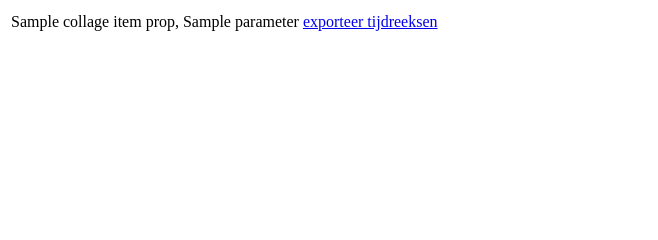
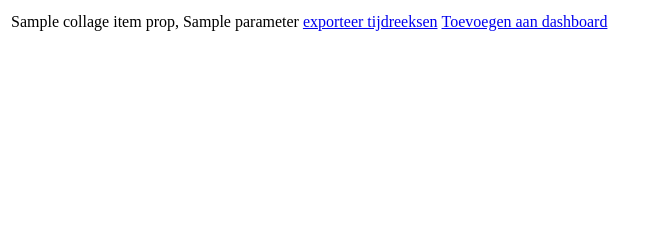
Before and after one commit to lizardsystem/lizard-fewsjdbc, a Django app: template lizard_fewsjdbc/templates/lizard_fewsjdbc/popup.html in a window 1280 px wide. Shown: the part 266-506 px from the top of the page, without its empty margins (0-658 px from the left). Run offline with Django 3.2, Linux system fonts and the light colour scheme; the template is opened without the code that fills it: most values are stand-ins (such as "Sample title", 1, 10 or a date in 2020).

Commit message:
Re-added 'add-to-collage' link

```diff
--- a/lizard_fewsjdbc/templates/lizard_fewsjdbc/popup.html
+++ b/lizard_fewsjdbc/templates/lizard_fewsjdbc/popup.html
@@ -34,6 +34,20 @@
                  title="bewerk drempelwaarde(n)">drempelwaarden</a>
             </td>
           {% endif %}
+
+          <td>
+            <a href="{% url lizard_map_collage_add %}"
+               class="collage-add"
+               data-name="{{ collage_item_prop.name }}, {{ parameter }}"
+               data-adapter-class="{{ collage_item_prop.adapter_class }}"
+               data-adapter-layer-json="{{ collage_item_prop.adapter_layer_json }}"
+               data-identifier="{{ collage_item_prop.identifier }}"
+               data-target-id="#edit-collage"
+               title="Toevoegen aan selectie">
+              <i class="icon-picture"></i>
+              Toevoegen aan dashboard
+            </a>
+          </td>
         </tr>
       {% endfor %}
     </table>
```
